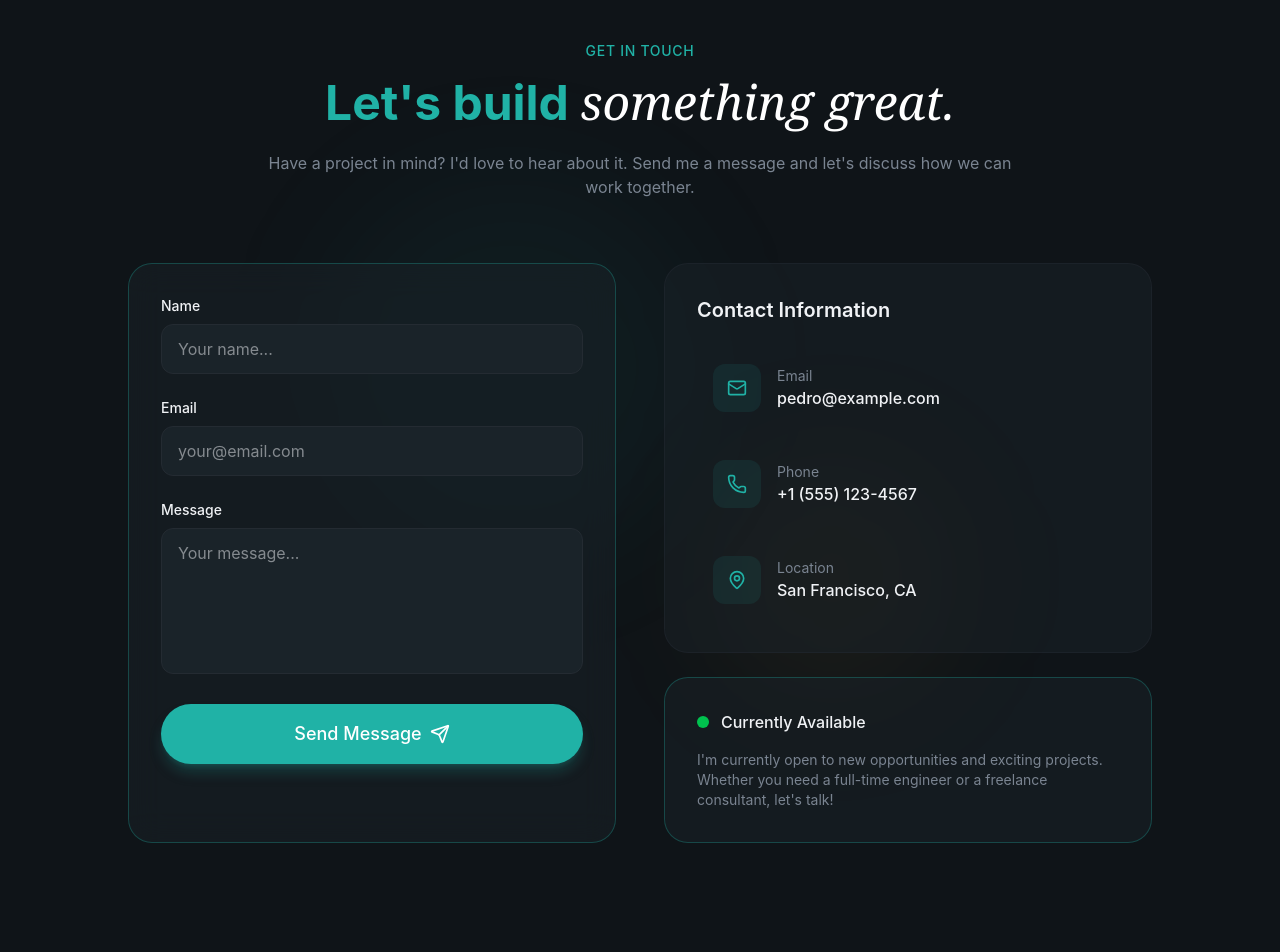
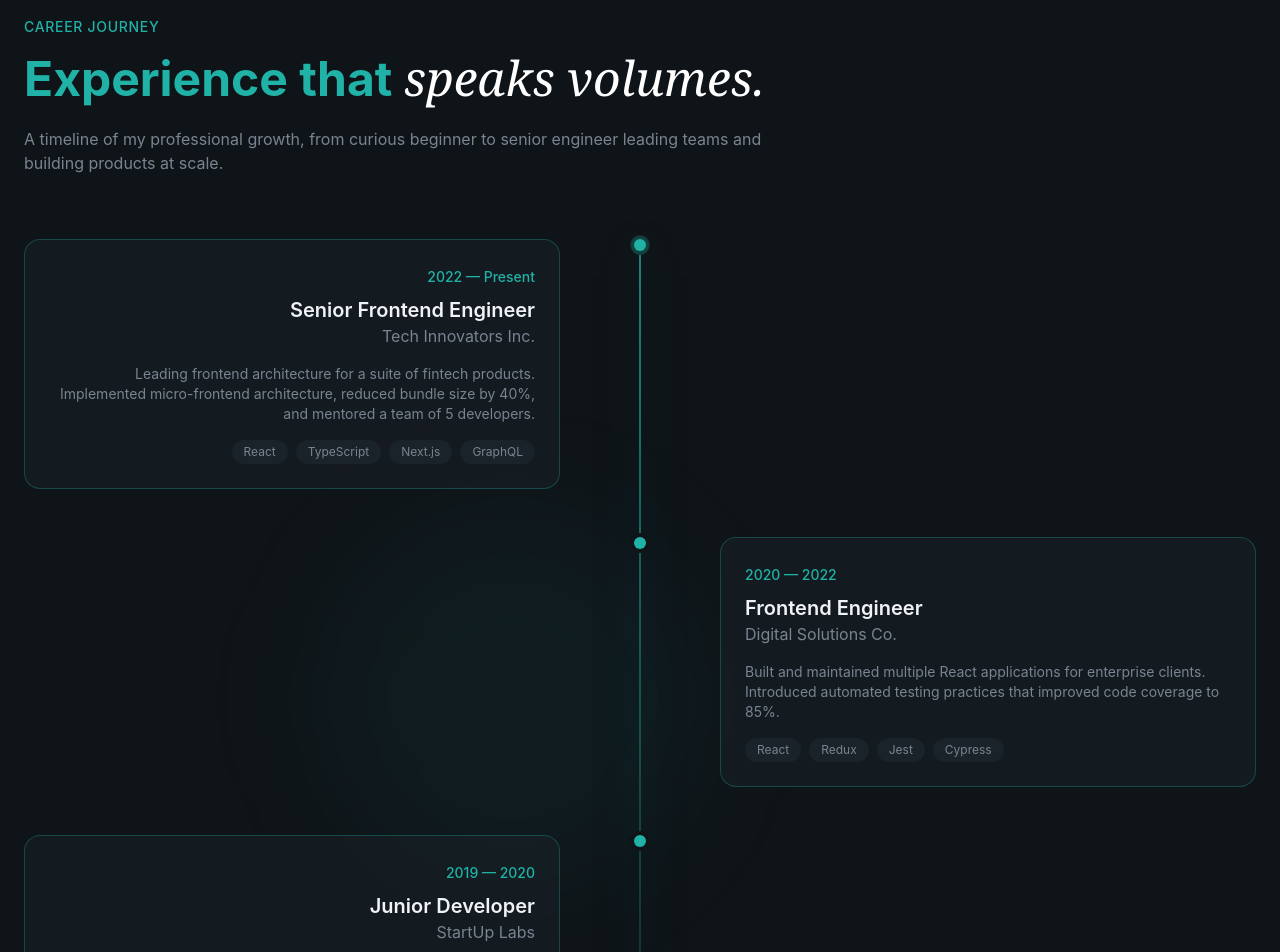
Before and after one commit to fortin-dev/MyPortfolio, a React (Vite) app: page / in a window 1280 px wide. Shown: the part 1140-2092 px from the top of the page. Built offline with nearby package versions, Linux system fonts and the light colour scheme.

Commit message:
portfolio

```diff
--- a/src/sections/Experience.jsx
+++ b/src/sections/Experience.jsx
@@ -1,3 +1,139 @@
+const experiences = [
+  {
+    period: "2022 — Present",
+    role: "Senior Frontend Engineer",
+    company: "Tech Innovators Inc.",
+    description:
+      "Leading frontend architecture for a suite of fintech products. Implemented micro-frontend architecture, reduced bundle size by 40%, and mentored a team of 5 developers.",
+    technologies: ["React", "TypeScript", "Next.js", "GraphQL"],
+    current: true,
+  },
+  {
+    period: "2020 — 2022",
+    role: "Frontend Engineer",
+    company: "Digital Solutions Co.",
+    description:
+      "Built and maintained multiple React applications for enterprise clients. Introduced automated testing practices that improved code coverage to 85%.",
+    technologies: ["React", "Redux", "Jest", "Cypress"],
+    current: false,
+  },
+  {
+    period: "2019 — 2020",
+    role: "Junior Developer",
+    company: "StartUp Labs",
+    description:
+      "Contributed to the development of a SaaS platform from MVP to production. Collaborated with designers to implement pixel-perfect UI components.",
+    technologies: ["React", "Node.js", "MongoDB", "AWS"],
+    current: false,
+  },
+  {
+    period: "2018 — 2019",
+    role: "Freelance Developer",
+    company: "Self-Employed",
+    description:
+      "Delivered custom web solutions for small businesses and startups. Built 15+ websites and applications, handling everything from design to deployment.",
+    technologies: ["JavaScript", "PHP", "WordPress", "MySQL"],
+    current: false,
+  },
+];
+
 export const Experience = () => {
-  return <section>Experience</section>;
+  return (
+    <section id="experience" className="py-32 relative overflow-hidden">
+      <div
+        className="absolute top-1/2 left-1/4 w-96
+       h-96 bg-primary/5 rounded-full blur-3xl -translate-y-1/2"
+      />
+
+      <div className="container mx-auto px-6 relative z-10">
+        {/* Section Header */}
+        <div className="max-w-3xl mb-16">
+          <span
+            className="text-secondary-foreground text-sm
+           font-medium tracking-wider uppercase animate-fade-in"
+          >
+            Career Journey
+          </span>
+          <h2
+            className="text-4xl md:text-5xl font-bold
+           mt-4 mb-6 animate-fade-in animation-delay-100
+            text-secondary-foreground"
+          >
+            Experience that{" "}
+            <span className="font-serif italic font-normal text-white">
+              {" "}
+              speaks volumes.
+            </span>
+          </h2>
+
+          <p
+            className="text-muted-foreground
+           animate-fade-in animation-delay-200"
+          >
+            A timeline of my professional growth, from curious beginner to
+            senior engineer leading teams and building products at scale.
+          </p>
+        </div>
+
+        {/* Timeline */}
+        <div className="relative">
+          <div className="timeline-glow absolute left-0 md:left-1/2 top-0 bottom-0 w-[2px] bg-gradient-to-b from-primary/70 via-primary/30 to-transparent md:-translate-x-1/2 shadow-[0_0_25px_rgba(32,178,166,0.8)]" />
+
+          {/* Experience Items */}
+          <div className="space-y-12">
+            {experiences.map((exp, idx) => (
+              <div
+                key={idx}
+                className="relative grid md:grid-cols-2 gap-8 animate-fade-in"
+                style={{ animationDelay: `${(idx + 1) * 150}ms` }}
+              >
+                {/* Timeline Dot */}
+                <div className="absolute left-0 md:left-1/2 top-0 w-3 h-3 bg-primary rounded-full -translate-x-1/2 ring-4 ring-background z-10">
+                  {exp.current && (
+                    <span className="absolute inset-0 rounded-full bg-primary animate-ping opacity-75" />
+                  )}
+                </div>
+
+                {/* Content */}
+                <div
+                  className={`pl-8 md:pl-0 ${
+                    idx % 2 === 0
+                      ? "md:pr-16 md:text-right"
+                      : "md:col-start-2 md:pl-16"
+                  }`}
+                >
+                  <div
+                    className={`glass p-6 rounded-2xl border border-primary/30 hover:border-primary/50 transition-all duration-500`}
+                  >
+                    <span className="text-sm text-primary font-medium">
+                      {exp.period}
+                    </span>
+                    <h3 className="text-xl font-semibold mt-2">{exp.role}</h3>
+                    <p className="text-muted-foreground">{exp.company}</p>
+                    <p className="text-sm text-muted-foreground mt-4">
+                      {exp.description}
+                    </p>
+                    <div
+                      className={`flex flex-wrap gap-2 mt-4 ${
+                        idx % 2 === 0 ? "md:justify-end" : ""
+                      }`}
+                    >
+                      {exp.technologies.map((tech, techIdx) => (
+                        <span
+                          key={techIdx}
+                          className="px-3 py-1 bg-surface text-xs rounded-full text-muted-foreground"
+                        >
+                          {tech}
+                        </span>
+                      ))}
+                    </div>
+                  </div>
+                </div>
+              </div>
+            ))}
+          </div>
+        </div>
+      </div>
+    </section>
+  );
 };
```
